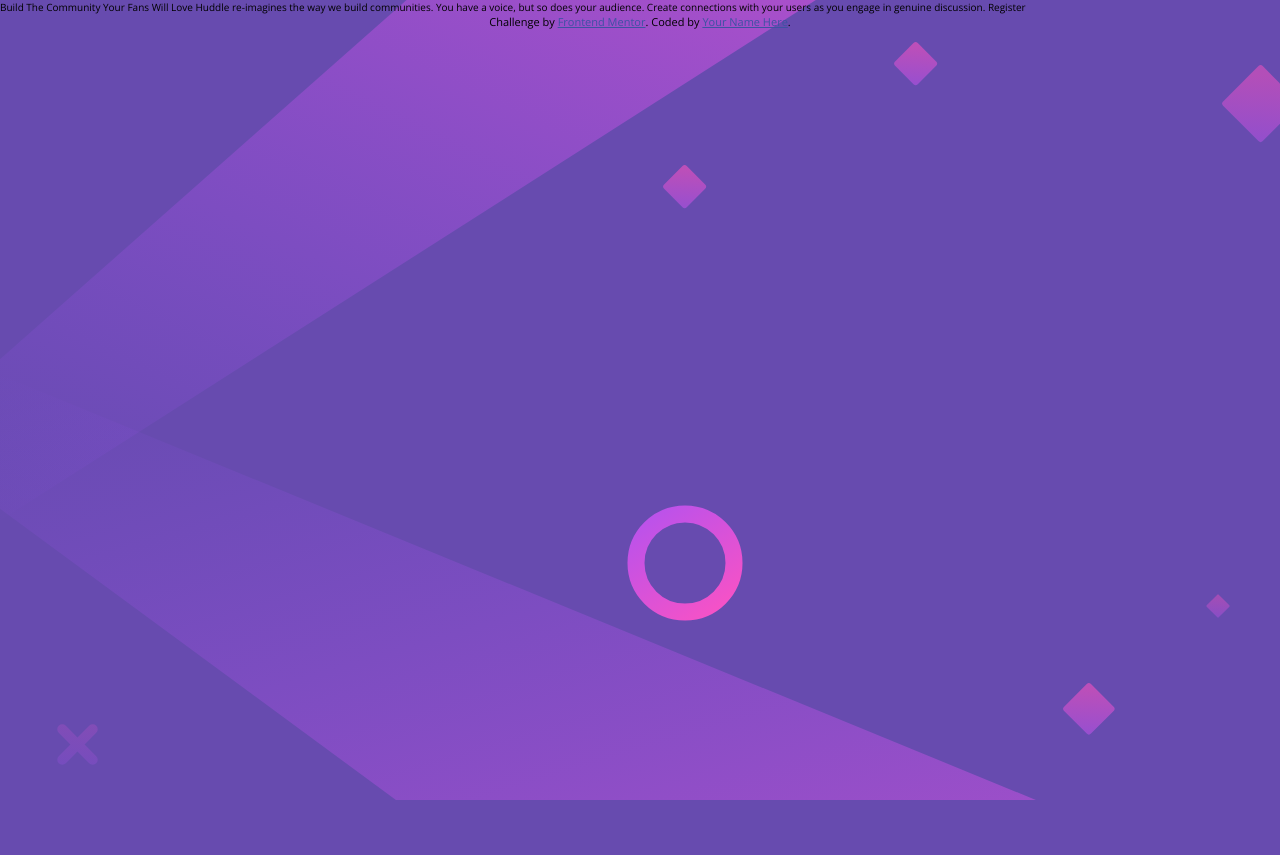
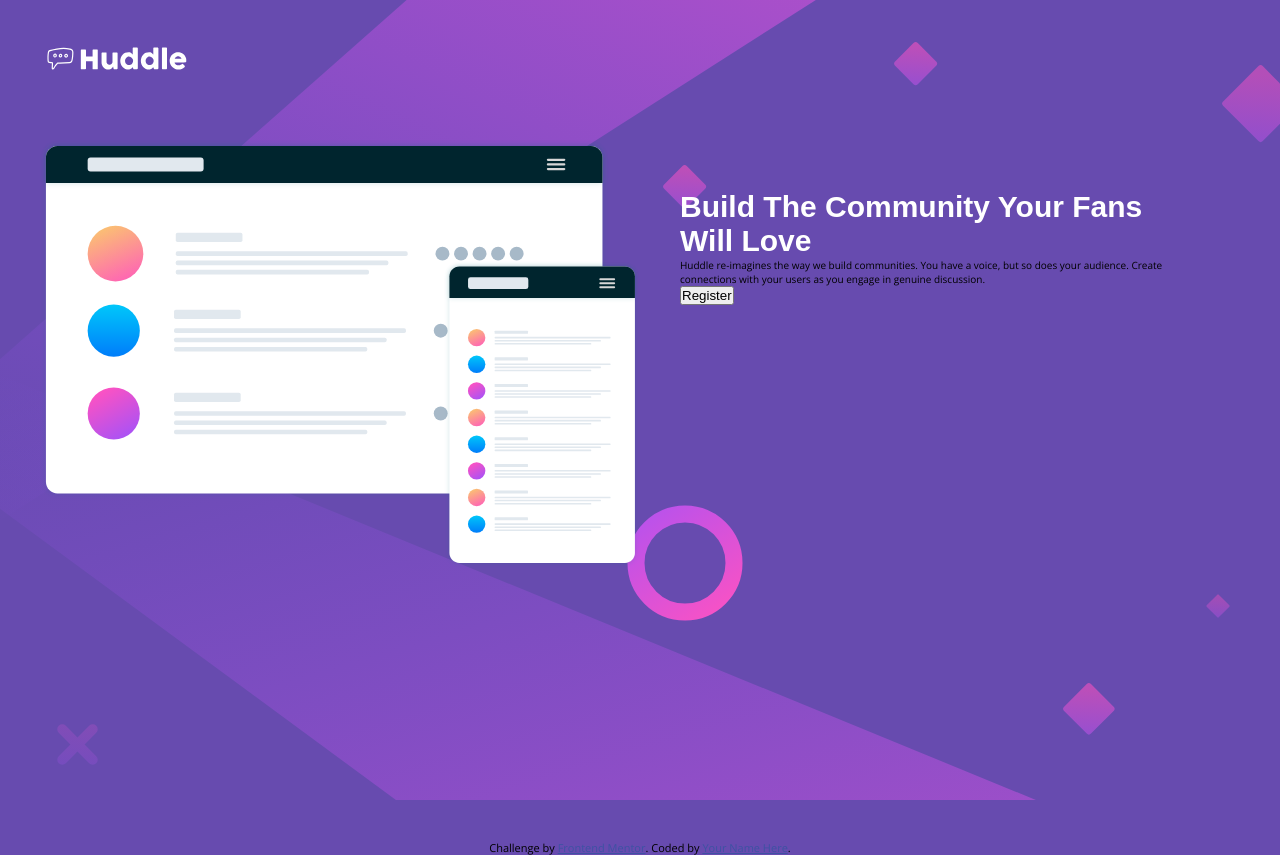
Before and after one commit to abe-m1/huddle-landing-page, a website: page index.html in a window 1280 px wide. Before the commit the page ends 800 px from the top, so only its background shows below. Drawn offline with nearby package versions, Linux system fonts and the light colour scheme.

Commit message:
flex box

```diff
--- a/index.html
+++ b/index.html
@@ -19,9 +19,26 @@
     <link rel="stylesheet" href="css/style.css" />
   </head>
   <body>
-    Build The Community Your Fans Will Love Huddle re-imagines the way we build
-    communities. You have a voice, but so does your audience. Create connections
-    with your users as you engage in genuine discussion. Register
+    <main class="container">
+      <header>
+        <img class="logo-image" src="images/logo.svg" alt="" />
+      </header>
+
+      <section class="main-content">
+        <div class="mockups">
+          <img src="images/illustration-mockups.svg" alt="" />
+        </div>
+        <div class="description">
+          <h2 class="main-heading">Build The Community Your Fans Will Love</h2>
+          <p>
+            Huddle re-imagines the way we build communities. You have a voice,
+            but so does your audience. Create connections with your users as you
+            engage in genuine discussion.
+          </p>
+          <button>Register</button>
+        </div>
+      </section>
+    </main>
 
     <footer>
       <p class="attribution">
--- a/scss/main.scss
+++ b/scss/main.scss
@@ -17,6 +17,7 @@ img {
 
 //variables
 $violet: hsl(257, 40%, 49%);
+$white: #fff;
 
 //mixins
 @mixin respond-phone {
@@ -36,12 +37,45 @@ body {
   background-size: cover;
   background-color: $violet;
   font-weight: 400;
+  padding: 4rem;
 
   @include respond-phone {
     background: url(/images/bg-mobile.svg) no-repeat center center;
     background-size: cover;
     background-color: $violet;
   }
+}
+
+header {
+  margin-bottom: 6rem;
+}
+.logo-image {
+  width: 15rem;
+}
+
+.container {
+  display: flex;
+  flex-direction: column;
+  height: 100vh;
+}
+
+.main-heading {
+  font-family: 'Popins', sans-serif;
+  font-size: 3rem;
+  color: $white;
+}
+
+.main-content {
+  display: flex;
+}
+
+.mockups {
+  flex: 50%;
+}
+
+.description {
+  flex: 50%;
+  padding: 5rem 4rem;
 }
 
 .attribution {
```
Also changed, not shown: css/style.css.
